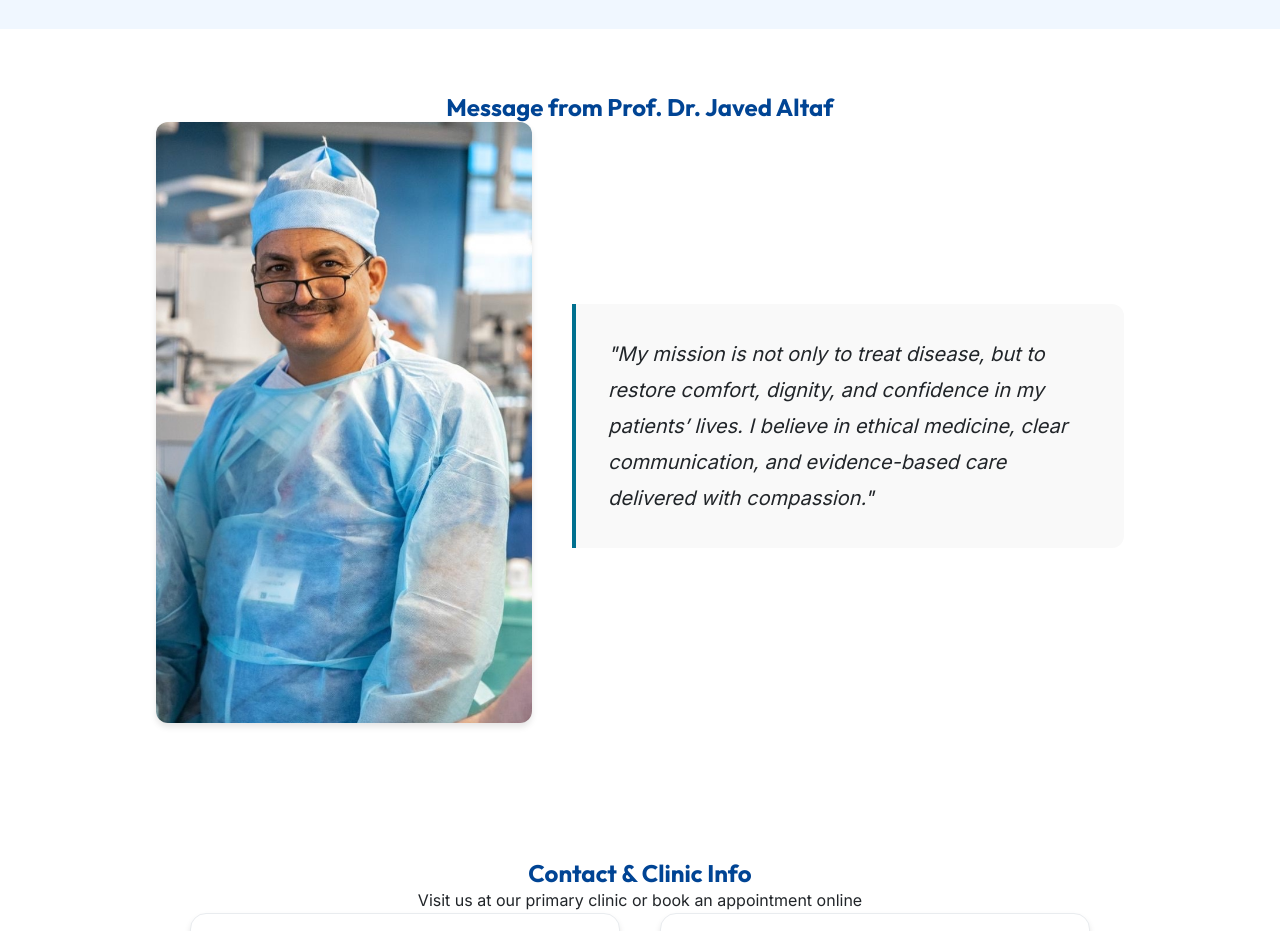
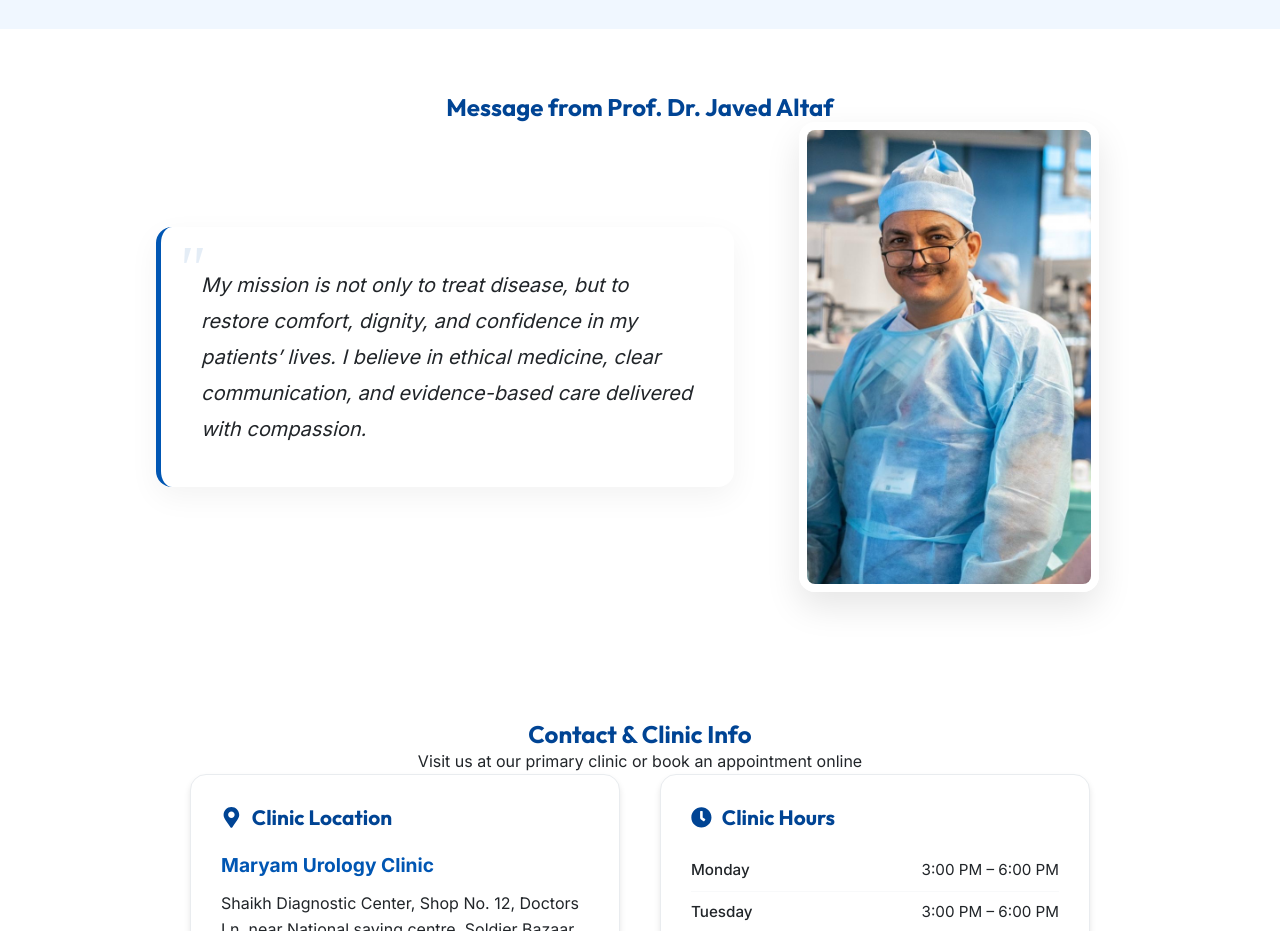
Before and after one commit to M-Nabeegh/altafwebsite, a React (Vite) app: page / in a window 1280 px wide. Shown: the part 4140-5071 px from the top of the page. Built offline with nearby package versions, Linux system fonts and the light colour scheme.

Commit message:
style: swap doctor image to right side, reduce size, and enhance aesthetics

```diff
--- a/src/pages/Home.jsx
+++ b/src/pages/Home.jsx
@@ -141,25 +141,28 @@ const Home = () => {
                         <div className="section-header text-center mb-5">
                             <h2>Message from Prof. Dr. Javed Altaf</h2>
                         </div>
-                        <div style={{ display: 'flex', flexWrap: 'wrap', alignItems: 'center', gap: '40px' }}>
-                            <div style={{ flex: '1 1 300px' }}>
-                                <img src="/doctor-scrubs.jpg" alt="Prof. Dr. Javed Altaf in Scrubs" loading="lazy" style={{ width: '100%', height: 'auto', borderRadius: '12px', boxShadow: 'var(--shadow-md)', objectFit: 'cover' }} />
-                            </div>
+                        <div style={{ display: 'flex', flexWrap: 'wrap-reverse', alignItems: 'center', justifyContent: 'center', gap: '40px' }}>
                             <div style={{ flex: '2 1 400px' }}>
                                 <blockquote style={{
                                     fontSize: '1.25rem',
                                     fontStyle: 'italic',
                                     color: 'var(--text-dark)',
-                                    borderLeft: '4px solid var(--accent-color)',
-                                    paddingLeft: '24px',
-                                    background: '#f9f9f9',
-                                    padding: '32px',
-                                    borderRadius: '0 12px 12px 0',
+                                    borderLeft: '5px solid var(--primary-color)',
+                                    paddingLeft: '30px',
+                                    background: 'white',
+                                    padding: '40px',
+                                    borderRadius: '16px',
                                     margin: 0,
-                                    lineHeight: '1.8'
+                                    lineHeight: '1.8',
+                                    boxShadow: '0 10px 30px rgba(0,0,0,0.05)',
+                                    position: 'relative'
                                 }}>
-                                    "My mission is not only to treat disease, but to restore comfort, dignity, and confidence in my patients’ lives. I believe in ethical medicine, clear communication, and evidence-based care delivered with compassion."
+                                    <span style={{ fontSize: '4rem', color: 'var(--primary-color)', opacity: 0.1, position: 'absolute', top: '10px', left: '15px', fontFamily: 'serif', lineHeight: 1 }}>"</span>
+                                    <p style={{ position: 'relative', zIndex: 1, margin: 0 }}>My mission is not only to treat disease, but to restore comfort, dignity, and confidence in my patients’ lives. I believe in ethical medicine, clear communication, and evidence-based care delivered with compassion.</p>
                                 </blockquote>
+                            </div>
+                            <div style={{ flex: '0 1 350px', display: 'flex', justifyContent: 'center' }}>
+                                <img src="/doctor-scrubs.jpg" alt="Prof. Dr. Javed Altaf in Scrubs" loading="lazy" style={{ width: '100%', maxWidth: '300px', height: 'auto', borderRadius: '16px', boxShadow: '0 15px 35px rgba(0,0,0,0.1)', objectFit: 'cover', border: '8px solid white' }} />
                             </div>
                         </div>
                     </div>
```
